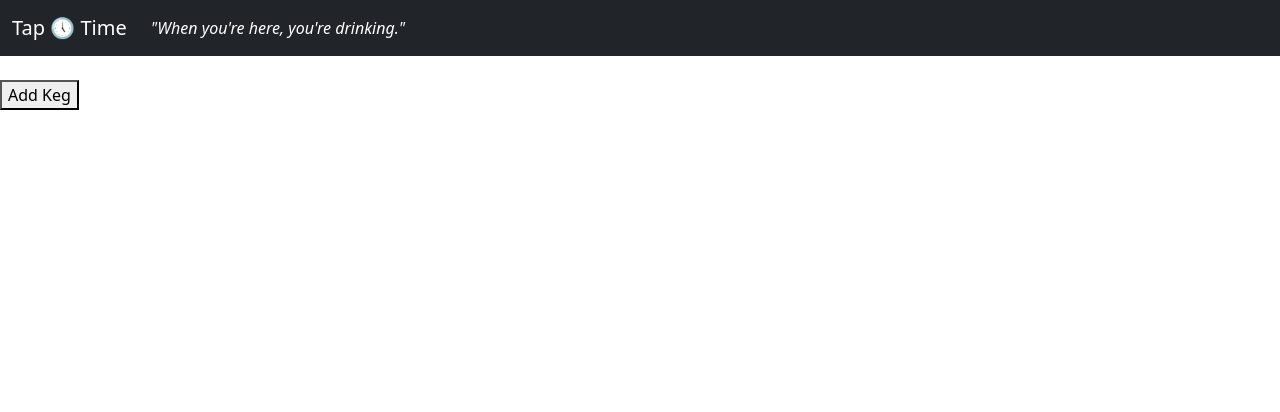
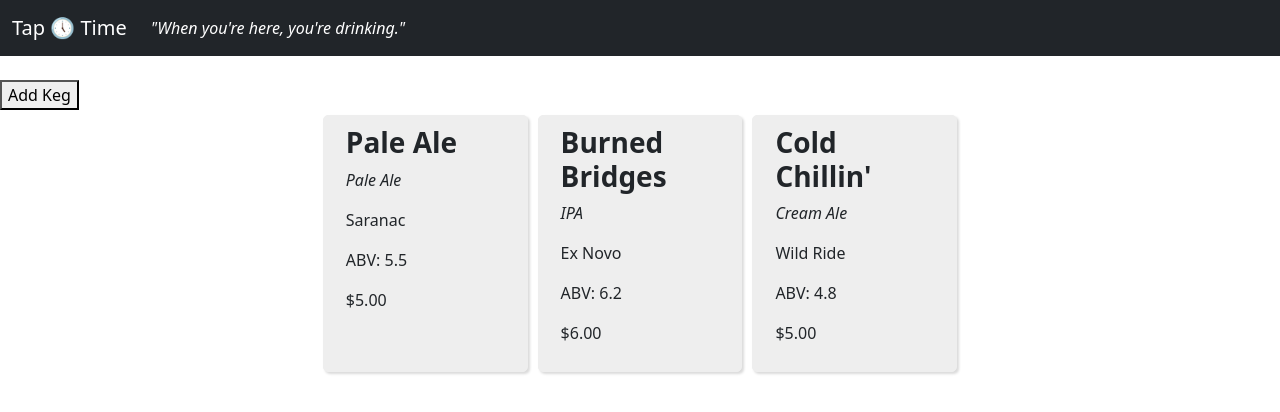
Before and after one commit to chrisdfghjkl/tap-room, a React (Create React App) app: page / in a window 1280 px wide. Shown: the top 412 px of the page. Built offline with nearby package versions, Linux system fonts and the light colour scheme.

Commit message:
add default kegs to main list

```diff
--- a/src/components/KegControl.js
+++ b/src/components/KegControl.js
@@ -7,8 +7,31 @@
   constructor(props) {
     super(props);
     this.state = {
+      mainKegList: [
+        {
+          name: "Pale Ale",
+          type: "Pale Ale",
+          brewery: "Saranac",
+          abv: "5.5",
+          price: "$5.00"
+        },
+        {
+          name: "Burned Bridges",
+          type: "IPA",
+          brewery: "Ex Novo",
+          abv: "6.2",
+          price: "$6.00"
+        },
+        {
+          name: "Cold Chillin'",
+          type: "Cream Ale",
+          brewery: "Wild Ride",
+          abv: "4.8",
+          price: "$5.00"
+        }
+      ],
       formVisibleOnPage: false,
-      mainKegList: []
+      // mainKegList: []
     }
   }
 
```
